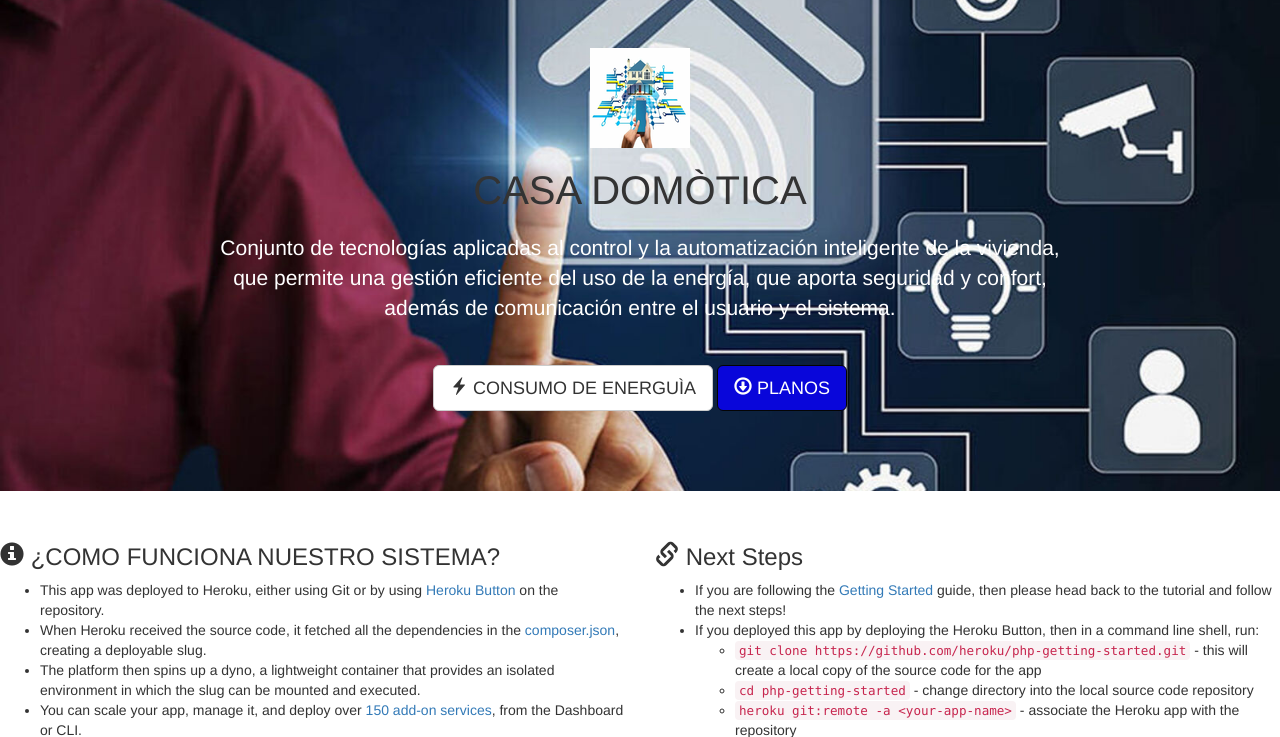
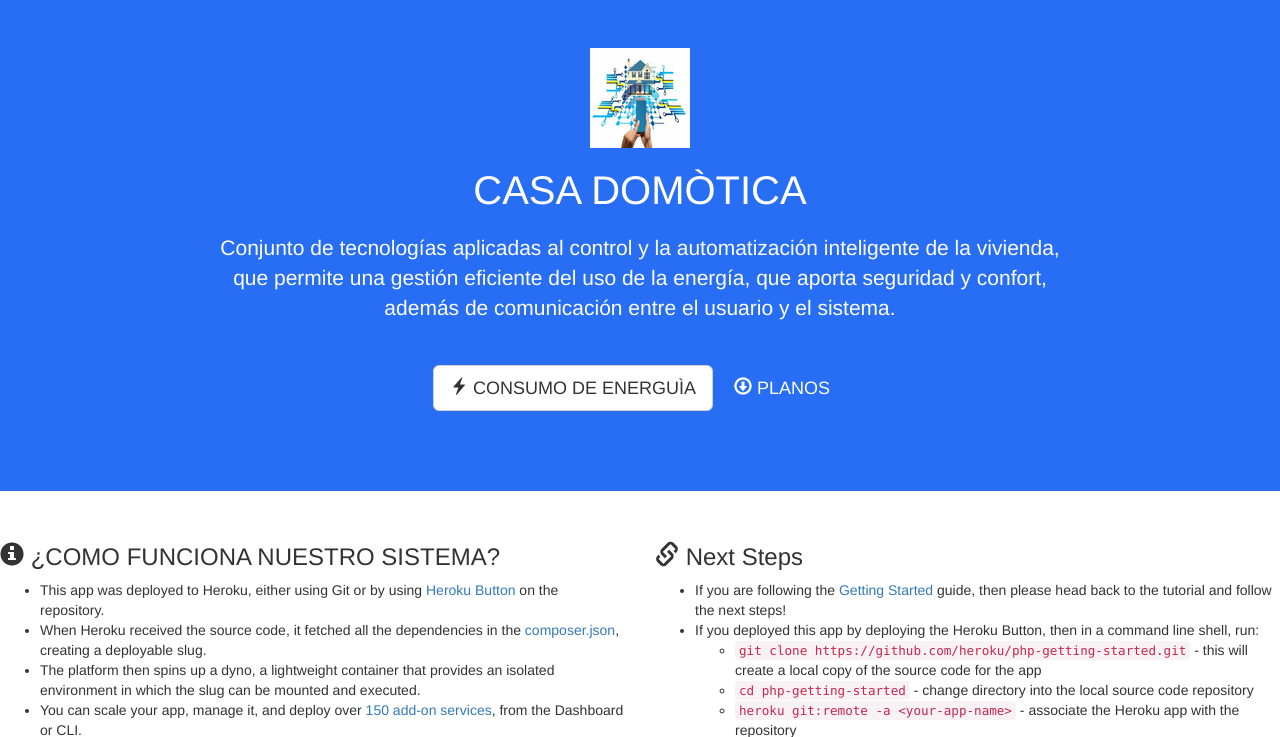
Before and after one commit to Delmiro1996/primerademostracionpca, a PHP site: template web/views/index.twig in a window 1280 px wide. Shown: the part 51-788 px from the top of the page. Run offline with PHP 8.4, Linux system fonts and the light colour scheme; the template is opened without the code that fills it, so the values that code supplies are empty; some libraries are stand-ins or nearby versions.

Commit message:
Update main.css

```diff
--- a/web/stylesheets/main.css
+++ b/web/stylesheets/main.css
@@ -8,15 +8,20 @@
     height: 100%;
 
 }
+.jumbotron {
+  background: #276EF4;
+  color: white;
+  padding-bottom: 80px;
+}
 .jumbotron .btn-primary {
-    background: #0906da;
-    border-color: #040404;
+  background: #276EF4;
+  border-color: #276EF4;
 }
 .jumbotron .btn-primary:hover {
-    background: #1a0cec8a;
+  background: #276EF4;
 }
 .jumbotron p {
-    color: #ffffff;
+  color: #fdfdfd;
   max-width: 75%;
   margin: 1em auto 2em;
 }
@@ -29,13 +34,12 @@
 .jumbotron .lang-logo {
   display: block;
   background: #ffffff;
-    border-radius: 100%;
+  border-radius: 70%;
   overflow: hidden;
-    width: 150px;
-    height: 150px;
+  width: 100px;
+  height: 100px;
   margin: auto;
   border: 2px solid white;
 }
 .jumbotron .lang-logo img {
-    max-width: 200%;
-}
+  max-width: 100%;
```
Lines whose indentation alone changed are shown as unchanged.
